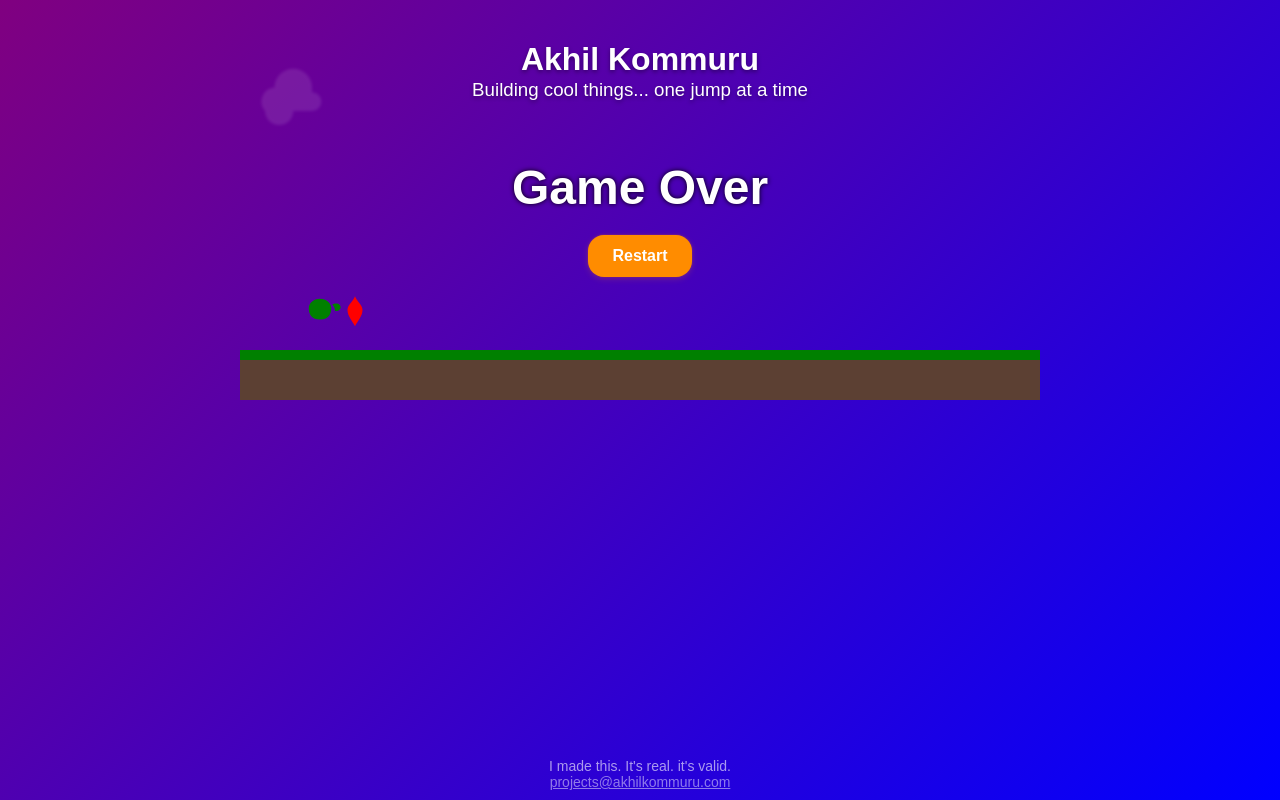
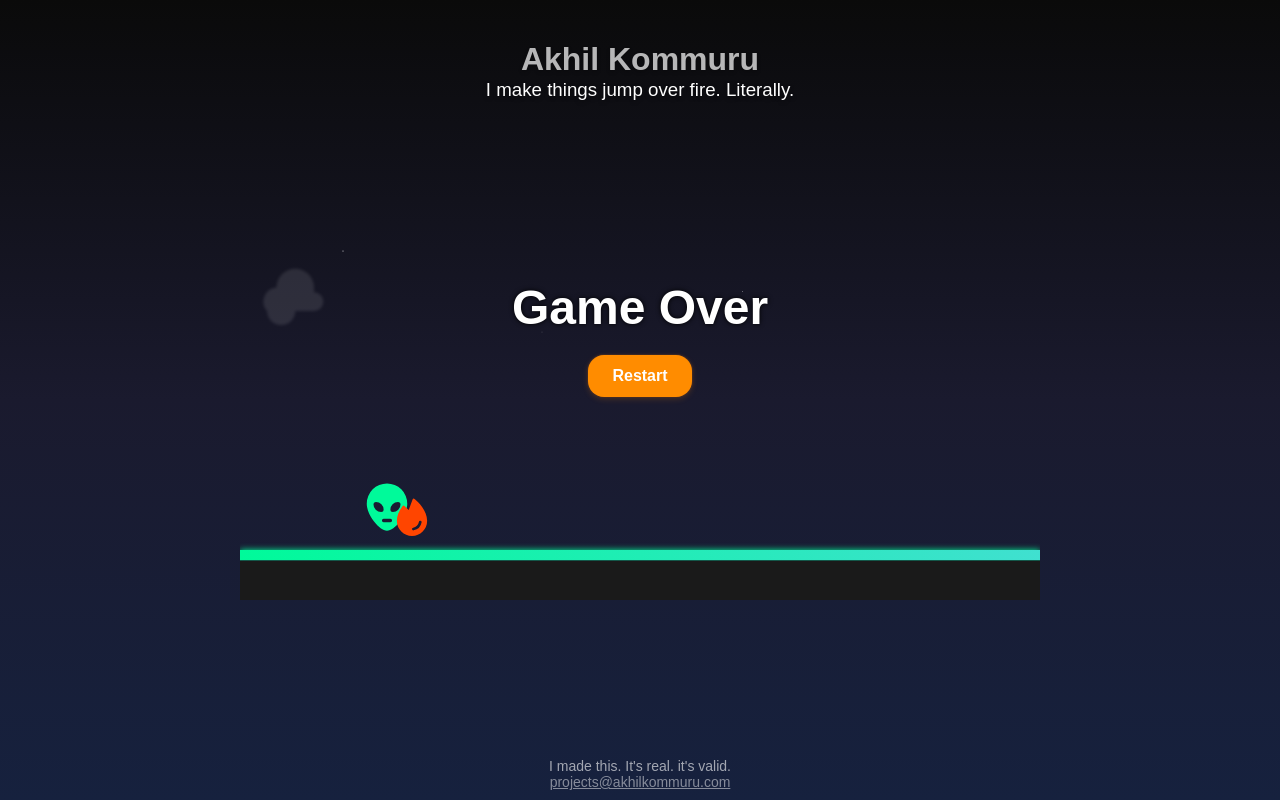
Before and after one commit to akhilkommuru/akhilkommuru.github.io, a plain HTML site: page index.html in a window 1280 px wide. Drawn offline with Linux system fonts and the light colour scheme.

Commit message:
Complete redesign

```diff
--- a/index.html
+++ b/index.html
@@ -10,7 +10,7 @@
       overflow: hidden;
     }
     body {
-      background: linear-gradient(135deg, purple 0%, blue 100%);
+      background: linear-gradient(to bottom, #0a0a0a, #1a1a2e, #16213e);
       display: flex;
       justify-content: center;
       align-items: flex-start;
@@ -22,6 +22,7 @@
       width: 800px;
       height: 400px;
       overflow: hidden;
+      margin-top: 200px;
     }
 
     h1, h3 {
@@ -96,7 +97,7 @@
 
     #gameOver {
       position: absolute;
-      top: 40%;
+      top: 20%;
       width: 100%;
       text-align: center;
       font-size: 48px;
@@ -135,6 +136,12 @@
       transform: scale(1.06);
     }
 
+    @keyframes floaty {
+  0%   { transform: translateY(0); }
+  50%  { transform: translateY(-6px); }
+  100% { transform: translateY(0); }
+}
+
     @media (max-width: 850px) {
       #game { transform: scale(0.8); transform-origin: top; }
     }
@@ -145,30 +152,70 @@
 </head>
 <body>
 
-<h1>Akhil Kommuru</h1>
-<h3>Building cool things... one jump at a time</h3>
+<h1><span style="opacity: 0.7;">Akhil Kommuru</span>
+<h3>I make things jump over fire. Literally.</h3>
 
 <div id="game">
+
   <!-- Clouds -->
   <div class="cloud" style="top: 50px; left: 0;">
     <svg viewBox="0 0 64 64"><path d="M48 24a12 12 0 0 0-24 0 9 9 0 0 0-6 15 9 9 0 0 0 18 0h12a6 6 0 0 0 0-12z"/></svg>
   </div>
 
-  <!-- Dino -->
-  <svg id="dino" viewBox="0 0 64 64" xmlns="http://www.w3.org/2000/svg">
-    <path fill="green" d="M20 30c0 5 2 12 12 12s12-7 12-12c0-5-5-10-12-10s-12 5-12 10zm30-5c2 0 4 2 4 4s-2 4-4 4h-2c0-3-1-5-3-7 2-1 3-1 5-1z"/>
+<!-- Origami Character -->
+<svg id="dino" xmlns="http://www.w3.org/2000/svg"
+  viewBox="0 0 256 256"
+  fill="mediumspringgreen"
+  style="position: absolute; bottom: 80px; left: 120px; width: 54px; height: auto; animation: floaty 2s ease-in-out infinite;">
+  <path d="M128,16a96.11,96.11,0,0,0-96,96c0,24,12.56,55.06,33.61,83,21.18,28.15,44.5,45,62.39,45s41.21-16.81,62.39-45c21.05-28,33.61-59,33.61-83A96.11,96.11,0,0,0,128,16ZM64,116a12,12,0,0,1,12-12,36,36,0,0,1,36,36,12,12,0,0,1-12,12A36,36,0,0,1,64,116Zm80,84H112a8,8,0,0,1,0-16h32a8,8,0,0,1,0,16Zm12-48a12,12,0,0,1-12-12,36,36,0,0,1,36-36,12,12,0,0,1,12,12A36,36,0,0,1,156,152Z"/>
+</svg>
+
+<!-- Flame Obstacle -->
+
+<svg id="obstacle" xmlns="http://www.w3.org/2000/svg"
+  viewBox="0 0 256 256"
+  fill="orangered"
+  style="position: absolute; bottom: 60px; left: 400px; width: 44px; height: auto;">
+  <path d="M143.38,17.85a8,8,0,0,0-12.63,3.41l-22,60.41L84.59,58.26a8,8,0,0,0-11.93.89C51,87.53,40,116.08,40,144a88,88,0,0,0,176,0C216,84.55,165.21,36,143.38,17.85Zm40.51,135.49a57.6,57.6,0,0,1-46.56,46.55A7.65,7.65,0,0,1,136,200a8,8,0,0,1-1.32-15.89c16.57-2.79,30.63-16.85,33.44-33.45a8,8,0,0,1,15.78,2.68Z"/>
+</svg>
+
+<!-- Star -->
+<div class="star" style="position: absolute; top: 40px; left: 100px; z-index: 1;">
+  <svg viewBox="0 0 24 24" width="6" height="6" fill="white">
+    <circle cx="12" cy="12" r="2" />
   </svg>
+</div>
 
-  <!-- Obstacle -->
-  <svg id="obstacle" viewBox="0 0 64 64" xmlns="http://www.w3.org/2000/svg">
-    <path fill="red" d="M32 2c4 10 12 14 12 22 0 10-8 18-12 26-4-8-12-16-12-26 0-8 8-12 12-22z"/>
+<!-- More stars -->
+<div class="star" style="position: absolute; top: 120px; left: 300px; z-index: 1;">
+  <svg viewBox="0 0 24 24" width="4" height="4" fill="white">
+    <circle cx="12" cy="12" r="1.5" />
   </svg>
+</div>
+
+<div class="star" style="position: absolute; top: 80px; left: 500px; z-index: 1;">
+  <svg viewBox="0 0 24 24" width="5" height="5" fill="white">
+    <circle cx="12" cy="12" r="1.8" />
+  </svg>
+</div>
 
   <!-- Ground -->
-  <div id="ground">
-    <div id="grass"></div>
-    <div id="dirt"></div>
+<div id="ground" style="position: absolute; bottom: 0; width: 100%; height: 50px; z-index: 5;">
+  <div
+    style="
+      background: linear-gradient(to right, mediumspringgreen, turquoise);
+      height: 10px;
+      width: 100%;
+      box-shadow: 0 0 6px mediumspringgreen;">
   </div>
+  <div
+    style="
+      background-color: #1a1a1a;
+      height: 40px;
+      width: 100%;
+      border-top: 1px solid #00ffcc44;">
+  </div>
+</div>
 
   <!-- Game Over -->
   <div id="gameOver">
@@ -201,9 +248,9 @@
   function jump() {
     if (isJumping || gameOver) return;
     isJumping = true;
-    let jumpHeight = 100;
-    let upDuration = 250;
-    let downDuration = 250;
+    let jumpHeight = 160;
+    let upDuration = 260;
+    let downDuration = 320;
 
     let start = null;
     function animateUp(timestamp) {
@@ -249,15 +296,33 @@
     });
   }
 
-  function checkCollision() {
-    if (
-      obstacleX < 100 && obstacleX > 50 &&
-      parseFloat(dino.style.bottom) <= dinoBottom + 5
-    ) {
-      gameOver = true;
-      gameOverScreen.style.display = 'block';
-    }
+function checkCollision() {
+  if (gameOver) return;
+
+  const dinoRect = dino.getBoundingClientRect();
+  const obstacleRect = obstacle.getBoundingClientRect();
+
+  // Chrome Dino–inspired tight hitbox tuning
+  const hitboxShrink = 10; // ~3px on each side
+
+  const dinoLeft = dinoRect.left + hitboxShrink;
+  const dinoRight = dinoRect.right - hitboxShrink;
+  const dinoTop = dinoRect.top + hitboxShrink;
+  const dinoBottom = dinoRect.bottom - hitboxShrink;
+
+  const obstacleLeft = obstacleRect.left + hitboxShrink;
+  const obstacleRight = obstacleRect.right - hitboxShrink;
+  const obstacleTop = obstacleRect.top + hitboxShrink;
+  const obstacleBottom = obstacleRect.bottom - hitboxShrink;
+
+  const horizontallyOverlapping = dinoRight > obstacleLeft && dinoLeft < obstacleRight;
+  const verticallyOverlapping = dinoBottom > obstacleTop && dinoTop < obstacleBottom;
+
+  if (horizontallyOverlapping && verticallyOverlapping) {
+    gameOver = true;
+    gameOverScreen.style.display = 'block';
   }
+}
 
   function restartGame() {
     obstacleX = gameWidth;
```
